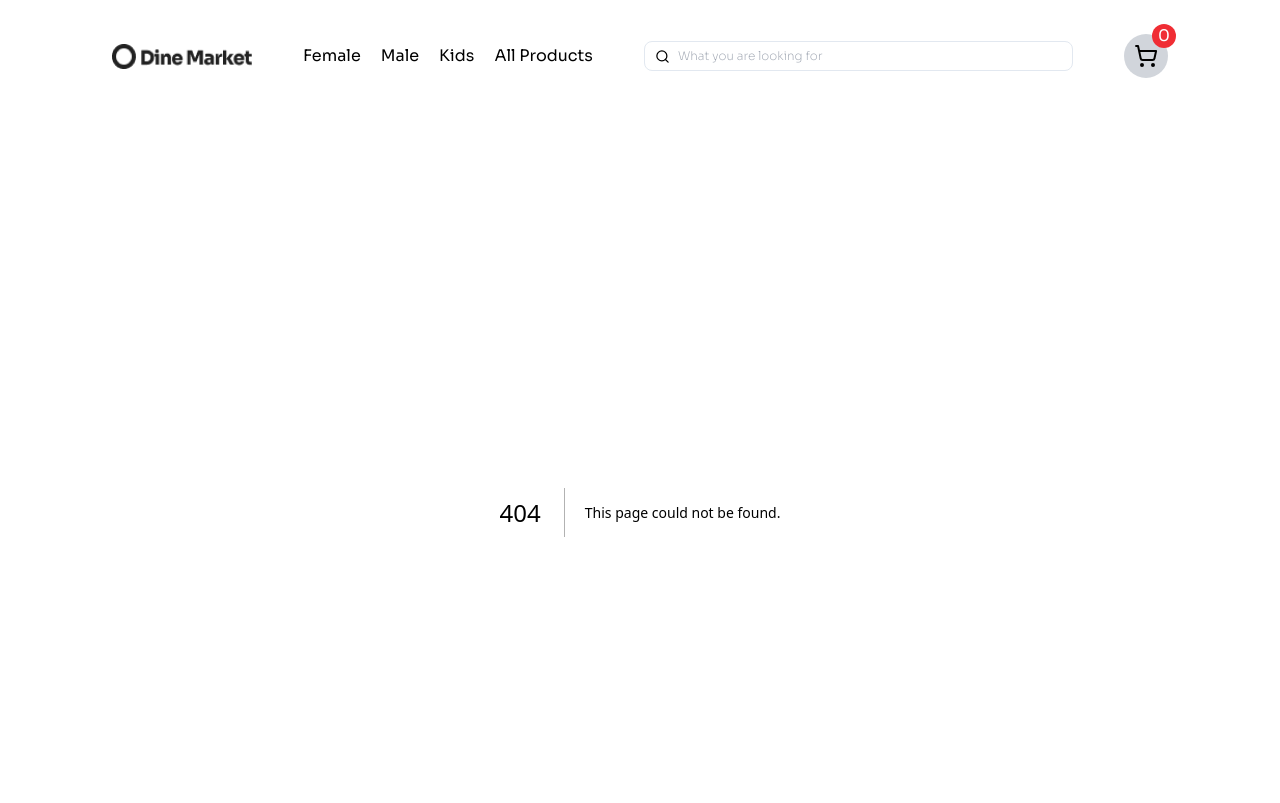
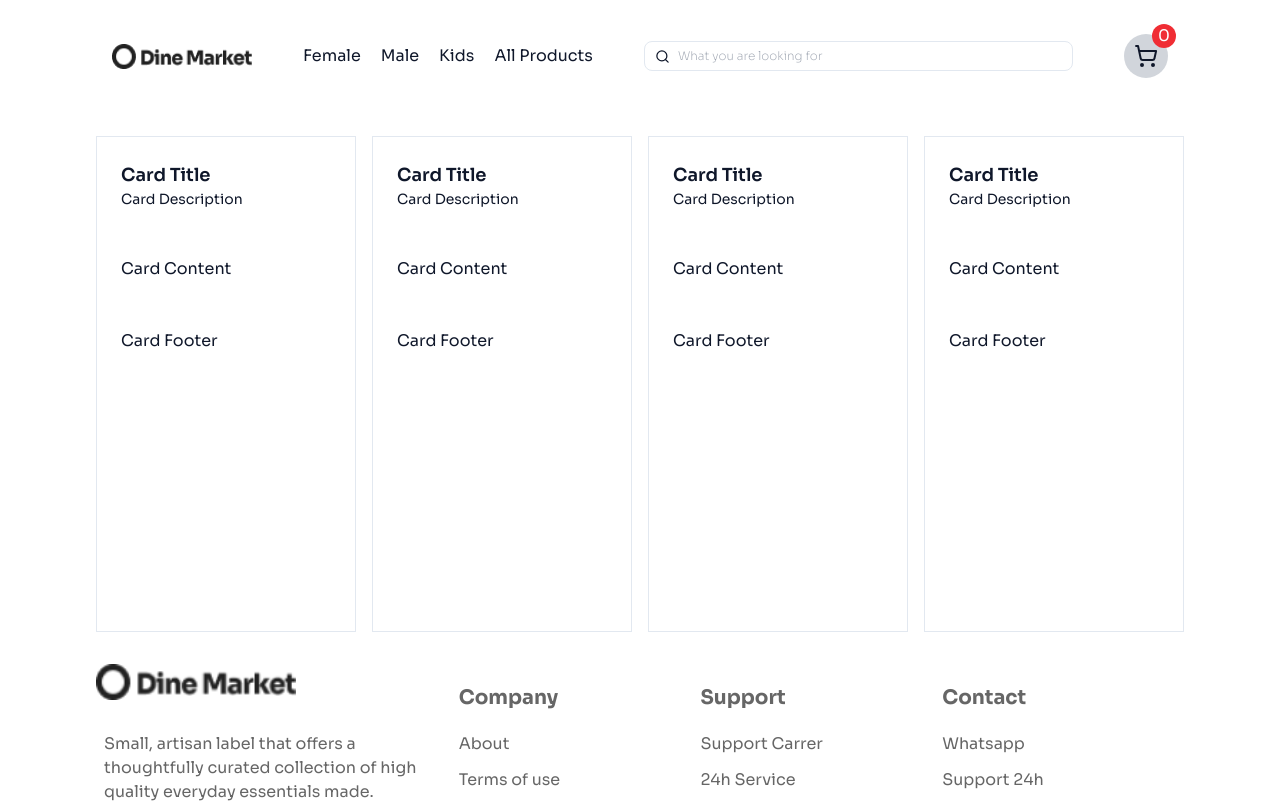
Before and after one commit to AbuHurairah127/hackathons-and-templates, a Next.js app in the folder hackathon1/: page /allProducts in a window 1280 px wide. Before the commit this address had no page. Shown: the top 803 px of the page. Built offline with nearby package versions, Linux system fonts and the light colour scheme.

Commit message:
all products page ready

```diff
--- /dev/null
+++ b/hackathon1/src/app/allProducts/page.tsx
@@ -0,0 +1,12 @@
+import ProductCard from "@/sections/common/productCard/ProductCard";
+import React from "react";
+
+const page = () => {
+  return (
+    <div className="grid grid-cols-[repeat(1,1fr)] md:grid-cols-[repeat(2,1fr)] lg:grid-cols-[repeat(3,1fr)] xl:grid-cols-[repeat(4,1fr)] gap-4 justify-center items-center max-w-screen mx-12 lg:mx-24 my-8">
+      <ProductCard /> <ProductCard /> <ProductCard /> <ProductCard />{" "}
+    </div>
+  );
+};
+
+export default page;
```
